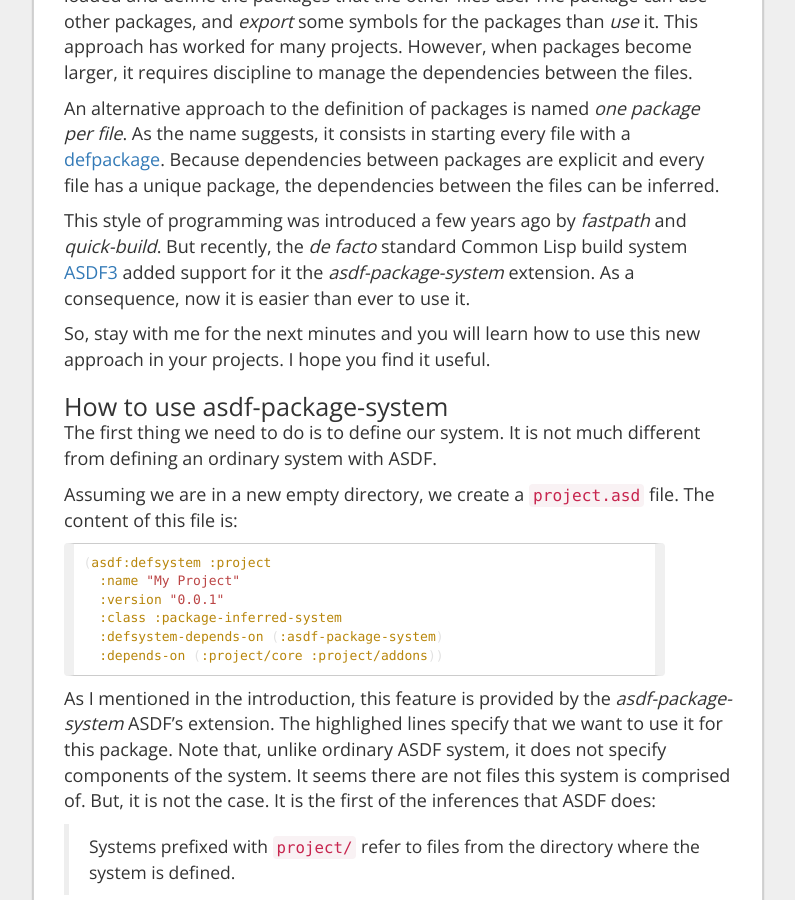
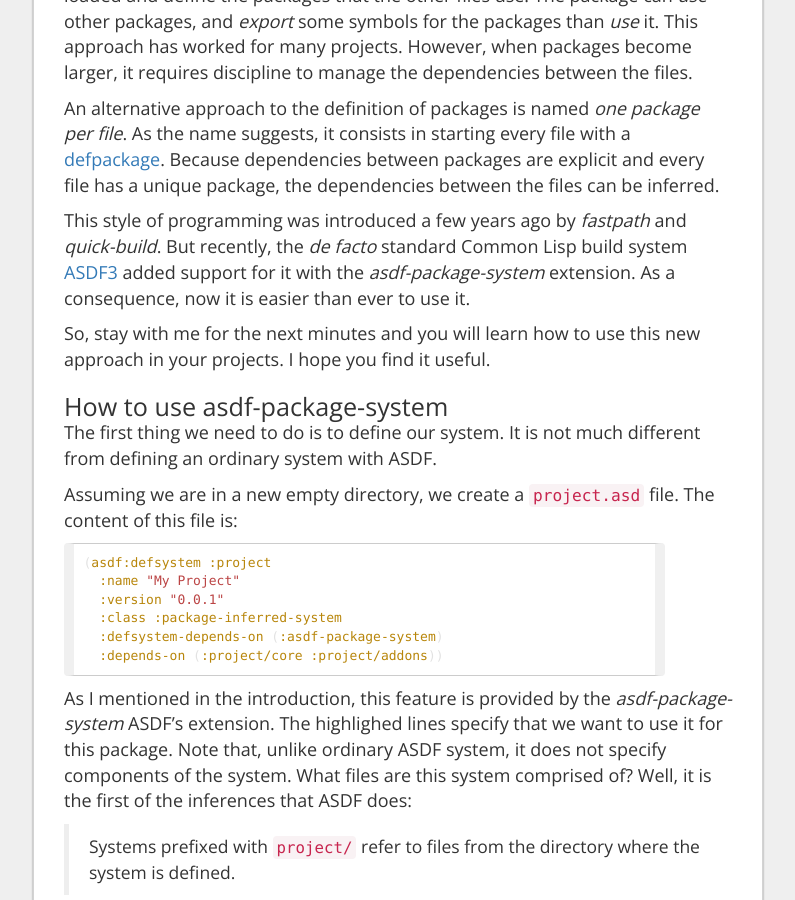
Before and after one commit to davazp/davazp.github.io, a Jekyll site: the page built from _posts/2014-11-25-modern-library-with-asdf-and-package-system.md, in a window 1280 px wide and 900 px high, scrolled down 469 px. Shown: the whole window, without its empty margins (47-842 px from the left). Built offline with Jekyll 4.4.1, drawn with Linux system fonts in a browser that asks for light colours; nearby versions of some CDN libraries; Markdown is read by kramdown in place of the engine named in the settings; comment, search, counter and statistics services are not loaded; some of the changed text lies outside the part shown.

Commit message:
Fix typos in the last post

```diff
--- a/_posts/2014-11-25-modern-library-with-asdf-and-package-system.md
+++ b/_posts/2014-11-25-modern-library-with-asdf-and-package-system.md
@@ -28,8 +28,8 @@
 This style of programming was introduced a few years ago by *fastpath*
 and *quick-build*. But recently, the *de facto* standard Common Lisp
 build system [ASDF3](http://common-lisp.net/project/asdf/) added
-support for it the *asdf-package-system* extension. As a consequence,
-now it is easier than ever to use it.
+support for it with the *asdf-package-system* extension. As a
+consequence, now it is easier than ever to use it.
 
 So, stay with me for the next minutes and you will learn how to use
 this new approach in your projects. I hope you find it useful.
@@ -54,9 +54,9 @@
 As I mentioned in the introduction, this feature is provided by the
 *asdf-package-system* ASDF's extension. The highlighed lines specify
 that we want to use it for this package. Note that, unlike ordinary
-ASDF system, it does not specify components of the system. It seems
-there are not files this system is comprised of. But, it is not the
-case. It is the first of the inferences that ASDF does:
+ASDF system, it does not specify components of the system. What files
+are this system comprised of? Well, it is the first of the inferences
+that ASDF does:
 
 > Systems prefixed with `project/` refer to files from the directory
 > where the system is defined.
@@ -126,7 +126,7 @@
 `:depends-on (:cl-ppcre)` on the `project.asd` file.
 
 
-### A last trick
+### A Last Trick
 
 Most of the time, you do not want to "export" two or more packages,
 but just one with all the symbols from the "subpackages". This can be
```
